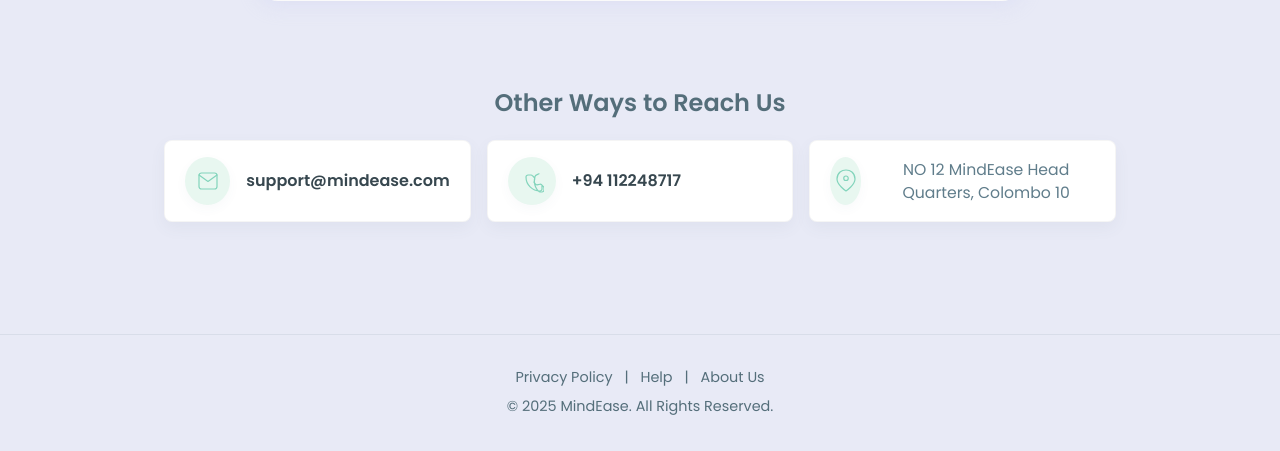
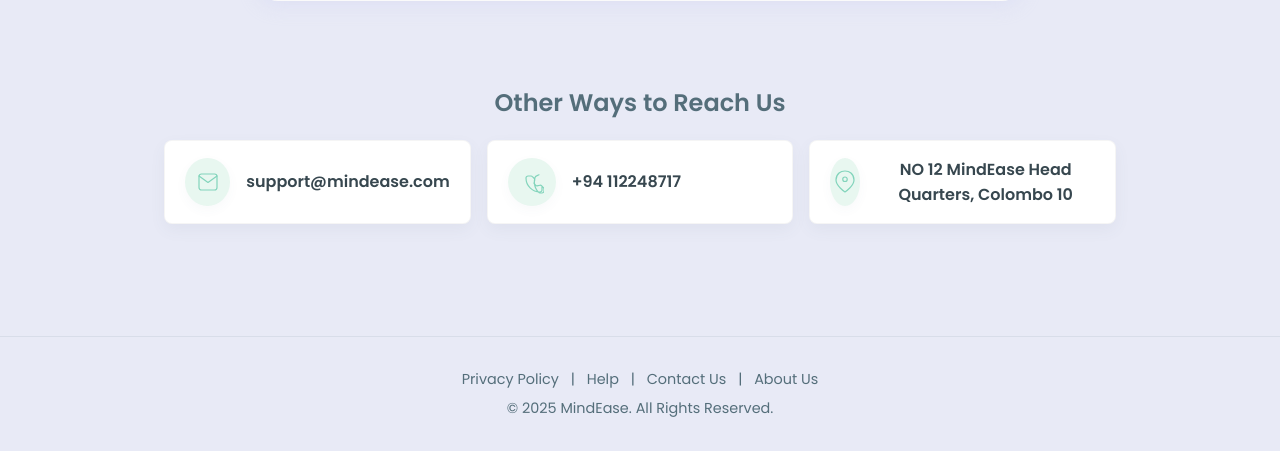
Before and after one commit to Pathum-Piyumal/MindEase, a PHP site: page /pages/contact_us.html in a window 1280 px wide. Shown: the part 872-1323 px from the top of the page. Before the commit the page ends 1287 px from the top, so only its background shows below. Run offline with PHP 8.4, Linux system fonts and the light colour scheme.

Commit message:
update contact us

```diff
--- a/public/css/contact_us.css
+++ b/public/css/contact_us.css
@@ -235,8 +235,10 @@ nav a:hover {
 }
 
 .contact-text {
-  color: #607D8B;
+  color:#37474F;
   font-size: 0.98rem;
+  font-weight: 600;
+  font-size: 1rem;
 }
 
 @media (max-width: 900px) {
--- a/public/pages/contact_us.html
+++ b/public/pages/contact_us.html
@@ -101,9 +101,10 @@
 
   <footer>
     <p>
-      <a href="./privacy.html">Privacy Policy</a> |
-      <a href="./help.html">Help</a> |
-      <a href="./about_us.html">About Us</a>
+      <a href="privacy.html">Privacy Policy</a> |
+      <a href="help.html">Help</a> |
+      <a href="contact_us.html">Contact Us</a> |
+      <a href="about_us.html">About Us</a>
     </p>
     <p>© 2025 MindEase. All Rights Reserved.</p>
   </footer>
```
